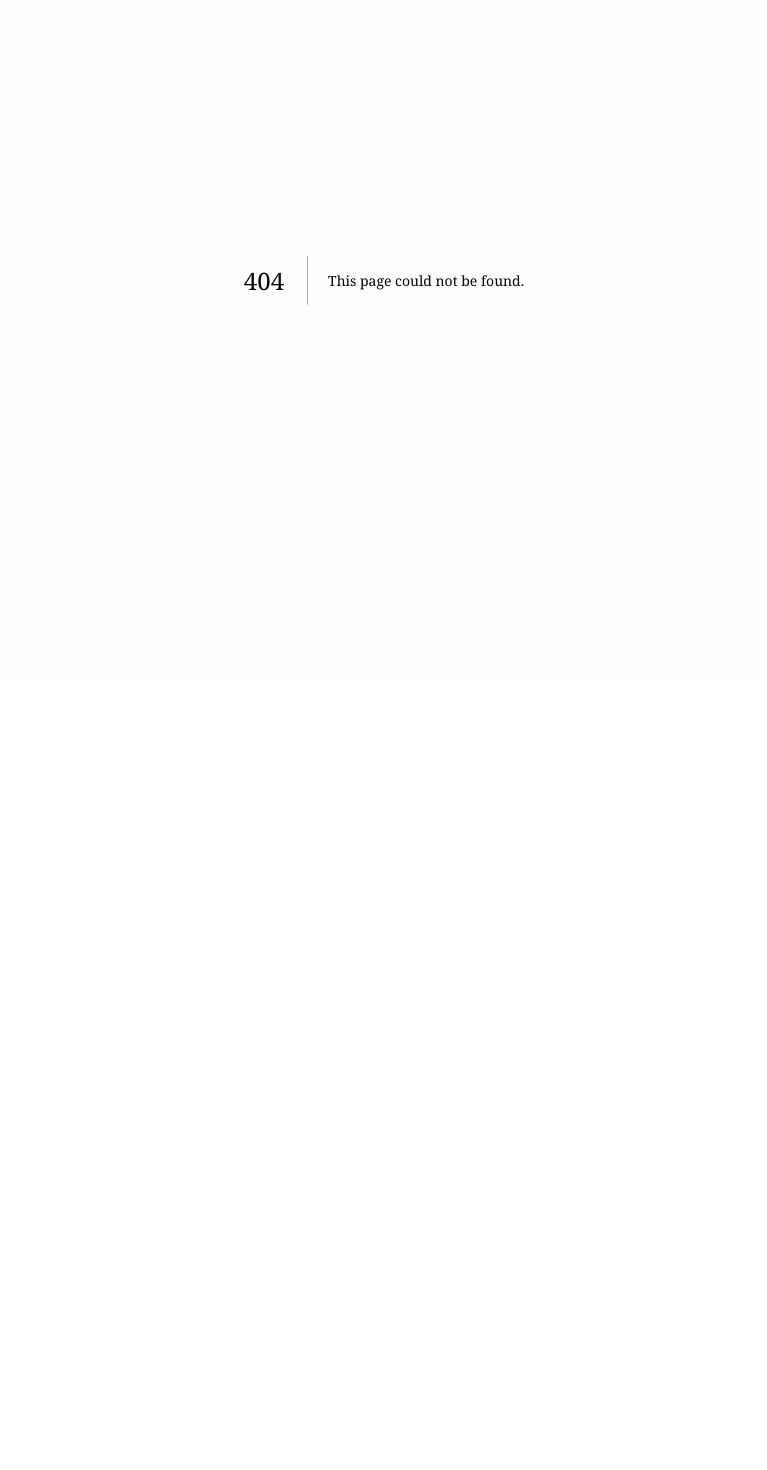
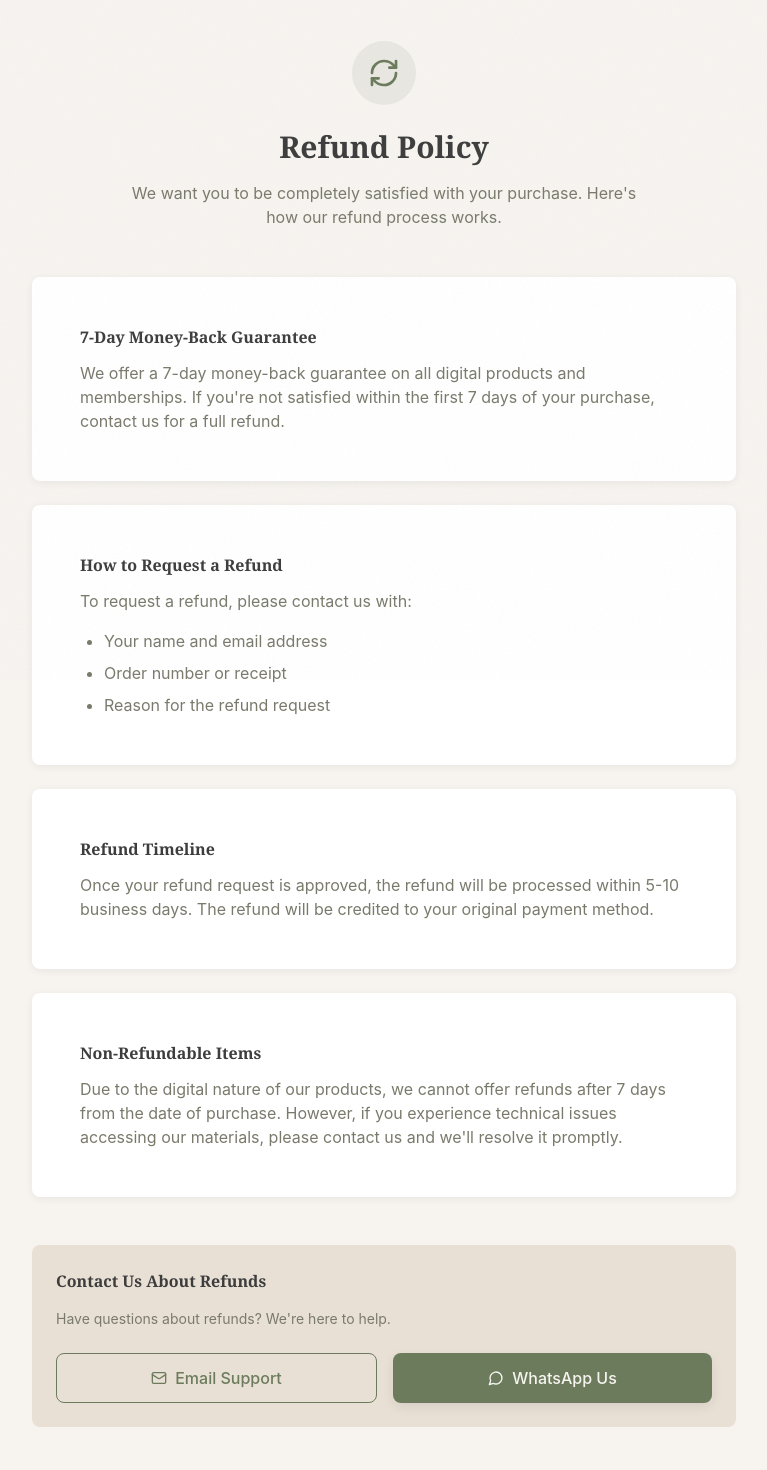
Before and after one commit to MarelizeRooted/rooted-with-liza, a Next.js app: page /refunds in a window 1280 px wide. Before the commit this address had no page. Shown: the part 120-1590 px from the top of the page, without its empty margins (256-1023 px from the left). Before the commit the page ends 800 px from the top, so only its background shows below. Built offline with nearby package versions, Linux system fonts and the light colour scheme.

Commit message:
Add refunds page

```diff
--- /dev/null
+++ b/src/app/refunds/page.tsx
@@ -0,0 +1,109 @@
+import { Navigation } from '@/components/layout/navigation'
+import { Footer } from '@/components/layout/footer'
+import { Card, CardContent } from '@/components/ui/card'
+import { Button } from '@/components/ui/button'
+import { RefreshCw, Mail, MessageCircle } from 'lucide-react'
+
+export default function RefundsPage() {
+  return (
+    <>
+      <Navigation />
+
+      <main className="section-padding bg-cream min-h-screen">
+        <div className="container-main max-w-3xl">
+          <div className="text-center mb-12">
+            <div className="w-16 h-16 bg-olive/10 rounded-full flex items-center justify-center mx-auto mb-6">
+              <RefreshCw className="h-8 w-8 text-olive" />
+            </div>
+            <h1 className="text-3xl font-serif font-semibold text-charcoal mb-4">
+              Refund Policy
+            </h1>
+            <p className="text-warm-gray max-w-lg mx-auto">
+              We want you to be completely satisfied with your purchase.
+              Here's how our refund process works.
+            </p>
+          </div>
+
+          <div className="space-y-6">
+            <Card className="bg-white">
+              <CardContent className="p-6">
+                <h2 className="font-semibold text-charcoal mb-3">
+                  7-Day Money-Back Guarantee
+                </h2>
+                <p className="text-warm-gray">
+                  We offer a 7-day money-back guarantee on all digital products
+                  and memberships. If you're not satisfied within the first 7 days
+                  of your purchase, contact us for a full refund.
+                </p>
+              </CardContent>
+            </Card>
+
+            <Card className="bg-white">
+              <CardContent className="p-6">
+                <h2 className="font-semibold text-charcoal mb-3">
+                  How to Request a Refund
+                </h2>
+                <p className="text-warm-gray mb-4">
+                  To request a refund, please contact us with:
+                </p>
+                <ul className="list-disc pl-6 space-y-2 text-warm-gray">
+                  <li>Your name and email address</li>
+                  <li>Order number or receipt</li>
+                  <li>Reason for the refund request</li>
+                </ul>
+              </CardContent>
+            </Card>
+
+            <Card className="bg-white">
+              <CardContent className="p-6">
+                <h2 className="font-semibold text-charcoal mb-3">
+                  Refund Timeline
+                </h2>
+                <p className="text-warm-gray">
+                  Once your refund request is approved, the refund will be processed
+                  within 5-10 business days. The refund will be credited to your
+                  original payment method.
+                </p>
+              </CardContent>
+            </Card>
+
+            <Card className="bg-white">
+              <CardContent className="p-6">
+                <h2 className="font-semibold text-charcoal mb-3">
+                  Non-Refundable Items
+                </h2>
+                <p className="text-warm-gray">
+                  Due to the digital nature of our products, we cannot offer refunds
+                  after 7 days from the date of purchase. However, if you experience
+                  technical issues accessing our materials, please contact us and we'll
+                  resolve it promptly.
+                </p>
+              </CardContent>
+            </Card>
+          </div>
+
+          <div className="mt-12 p-6 bg-sand rounded-card">
+            <h3 className="font-semibold text-charcoal mb-4">
+              Contact Us About Refunds
+            </h3>
+            <p className="text-sm text-warm-gray mb-6">
+              Have questions about refunds? We're here to help.
+            </p>
+            <div className="flex flex-col sm:flex-row gap-4">
+              <Button variant="outline" className="border-olive text-olive flex-1">
+                <Mail className="h-4 w-4 mr-2" />
+                Email Support
+              </Button>
+              <Button className="bg-olive hover:bg-olive/90 flex-1">
+                <MessageCircle className="h-4 w-4 mr-2" />
+                WhatsApp Us
+              </Button>
+            </div>
+          </div>
+        </div>
+      </main>
+
+      <Footer />
+    </>
+  )
+}
```
